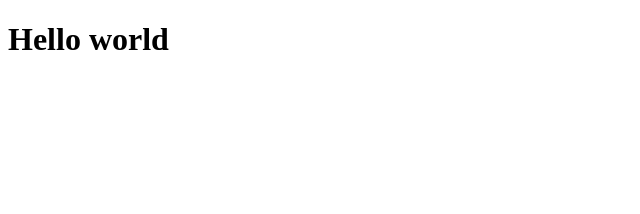
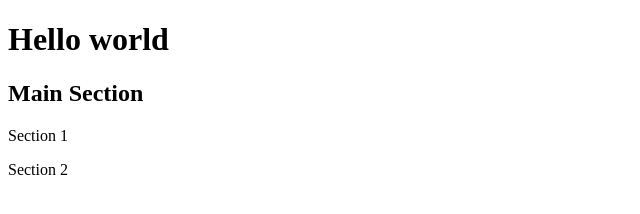
Before and after one commit to Nikkobondoc/git-demo, a plain HTML site: page index.html in a window 1280 px wide. Shown: the whole page, without its empty margins (0-640 px from the left). Drawn offline with Linux system fonts and the light colour scheme.

Commit message:
added heading, main element with two sections

```diff
--- a/index.html
+++ b/index.html
@@ -8,5 +8,14 @@
 </head>
 <body>
     <h1>Hello world</h1>
+    <main>
+        <h2>Main Section</h2>
+        <section>
+           <p>Section 1 </p>
+        </section>
+        <section>
+           <p>Section 2</p>
+        </section>
+    </main>
 </body>
 </html>
```
